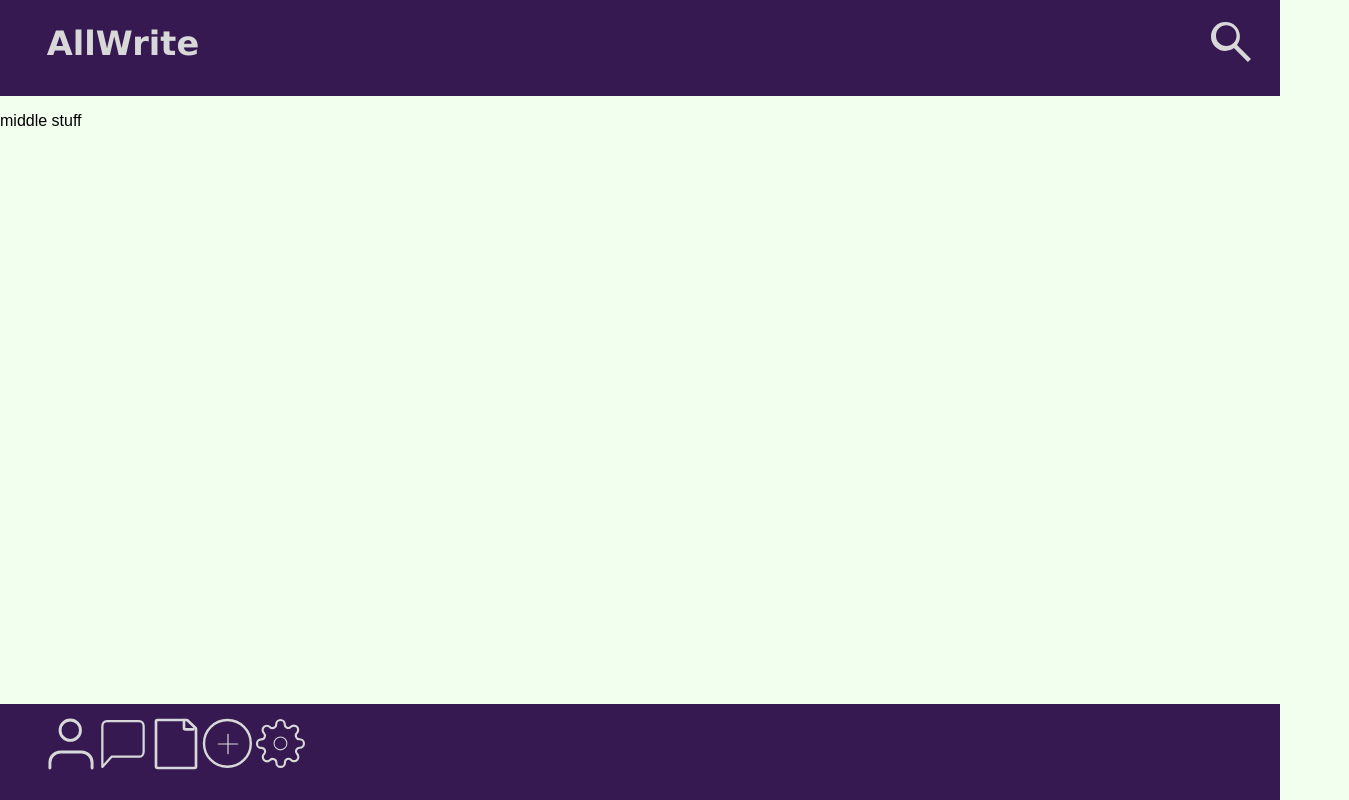
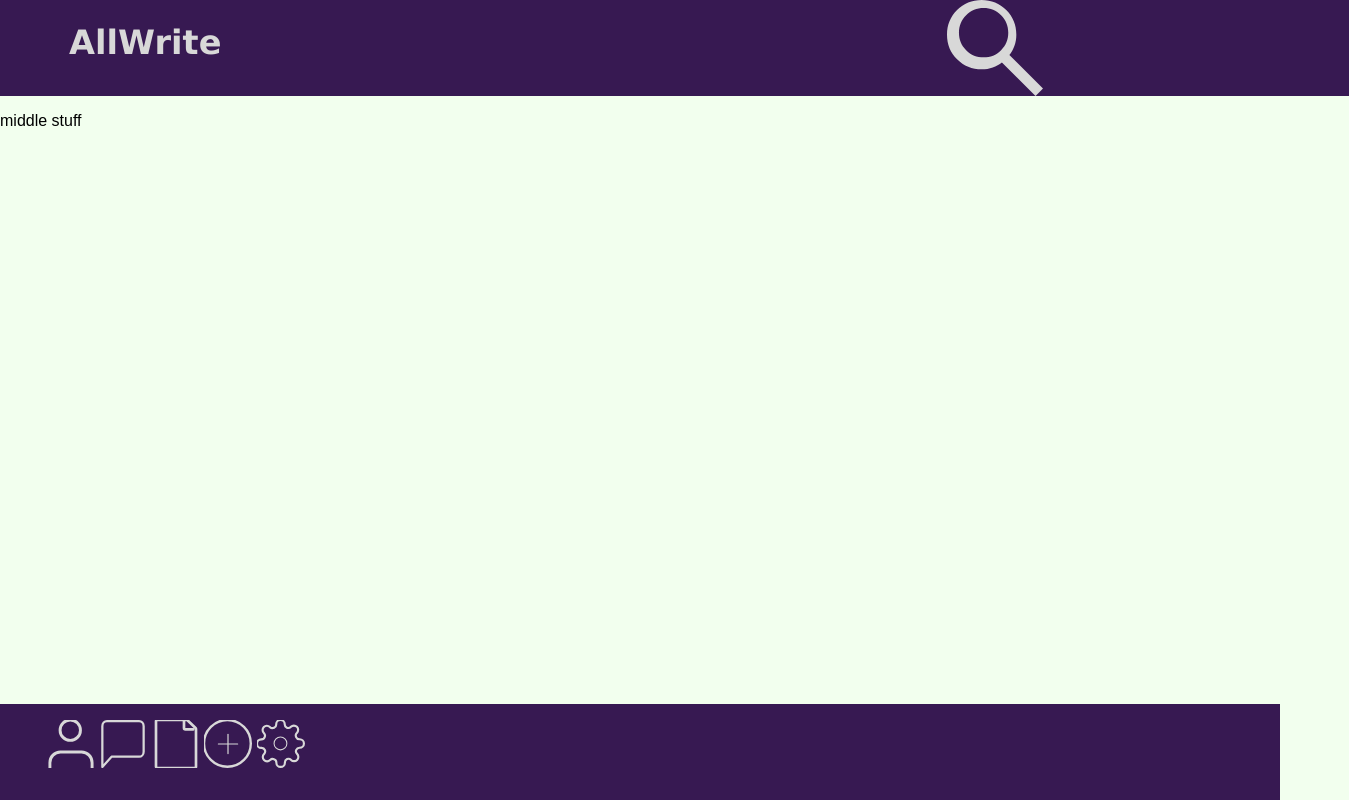
Before and after one commit to HaleyBelsher/allwrite, a plain HTML site: page index.html in a window 1280 px wide. Shown: the whole page, 1349 px wide, since content can reach past the window. Drawn offline with Linux system fonts and the light colour scheme.

Commit message:
Commit 2

```diff
--- a/css/style.css
+++ b/css/style.css
@@ -9,7 +9,6 @@ to look back at this text later to learn further coding.
 h1 {
     font-size: 4.2dvh;
     font-family:Bangla MN, Geneva, Verdana, sans-serif;
-
 }
 
 /*The period says that "site-header" is a class. The class refers
@@ -18,6 +17,10 @@ more to the location of the text than the type of text it is.*/
     /*The background-color indicates what will be behind the text.
     It is measured in hex.*/
     position:relative;
+    padding-left:2.7dvw;
+    padding-right:2.7dvw;
+    display:flex;
+    justify-content:space-between;
     background-color:#371952;
     /*The width indicates how much of the width of the screen will
     be the background color.*/
@@ -26,25 +29,15 @@ more to the location of the text than the type of text it is.*/
     /*Overflow describes what happens to the text that goes beyond
     the container. Auto allows scrolling, but only shows scroll
     bars when necessary.*/
-    overflow: hidden;
+    overflow:hidden;
     color:#d8d8d8;
         }
-
-.site-title {
-/*Float means that the element should tend toward that side of
-the container.*/
-    float:left;
- /*Padding is how much padding there is for each side of an element,
-    and the default is to use all sides. You can use -top, -right,
-    -bottom, and -left to fix that.*/
-    padding-left:3.66dvw;
-    padding-top:0.18dvh;
-    padding-bottom:0.25dvh;
-    }
 
 svg {
     color:#d8d8d8;
     overflow:visible
+    width: 100%;
+    height:auto;
 }
 
 .search {
@@ -70,10 +63,6 @@ body {
 }
 
 
-.site-header::after{
-clear:both;
-}
-
 .bottom {
 height:8dvh;
 width:90dvw;
--- a/index.html
+++ b/index.html
@@ -28,19 +28,20 @@ to look back at this text later to learn further coding. -->
 the information in h1 and in the .site-title section of the
 css file.-->
 
-<svg class="search" width="5dvh" height="5dvh" viewBox="0 0 37 37" version="1.1" xmlns="http://www.w3.org/2000/svg" xmlns:xlink="http://www.w3.org/1999/xlink">
-    <g id="Page-1" stroke="none" stroke-width="1" fill="none" fill-rule="evenodd">
-        <g id="Home-Screen" transform="translate(-337, -21)" fill="#D8D8D8" fill-rule="nonzero">
-            <g id="Search" transform="translate(337, 21)">
-                <path d="M34.1222222,37 L21.1722222,24.05 C20.1444444,24.8722222 18.9625,25.5231481 17.6263889,26.0027778 C16.2902778,26.4824074 14.8685185,26.7222222 13.3611111,26.7222222 C9.62685185,26.7222222 6.46643519,25.4289352 3.87986111,22.8423611 C1.29328704,20.255787 0,17.0953704 0,13.3611111 C0,9.62685185 1.29328704,6.46643519 3.87986111,3.87986111 C6.46643519,1.29328704 9.62685185,0 13.3611111,0 C17.0953704,0 20.255787,1.29328704 22.8423611,3.87986111 C25.4289352,6.46643519 26.7222222,9.62685185 26.7222222,13.3611111 C26.7222222,14.8685185 26.4824074,16.2902778 26.0027778,17.6263889 C25.5231481,18.9625 24.8722222,20.1444444 24.05,21.1722222 L37,34.1222222 L34.1222222,37 Z M14.1111111,22.1111111 C16.75,22.1111111 18.9930556,21.1875 20.8402778,19.3402778 C22.6875,17.4930556 23.6111111,15.25 23.6111111,12.6111111 C23.6111111,9.97222222 22.6875,7.72916667 20.8402778,5.88194444 C18.9930556,4.03472222 16.75,3.11111111 14.1111111,3.11111111 C11.4722222,3.11111111 9.22916667,4.03472222 7.38194444,5.88194444 C5.53472222,7.72916667 4.61111111,9.97222222 4.61111111,12.6111111 C4.61111111,15.25 5.53472222,17.4930556 7.38194444,19.3402778 C9.22916667,21.1875 11.4722222,22.1111111 14.1111111,22.1111111 Z" id="Shape"></path>
-            </g>
-        </g>
-    </g>
-</svg>
+
 <!--h1, h2, down to h6, are the types of sections in an html
     document. These correspond to css sections, so you can
     format all h1 the same, h2 the same, and so on.-->
-        <h1 class="site-title">AllWrite</h1>
+        <h1 class="site-header">AllWrite</h1>
+        <svg class="site-header" width="4.2dvh" height="4.2dvh" viewBox="0 0 37 37" version="1.1" xmlns="http://www.w3.org/2000/svg" xmlns:xlink="http://www.w3.org/1999/xlink">
+            <g id="Page-1" stroke="none" stroke-width="1" fill="none" fill-rule="evenodd">
+                <g id="Home-Screen" transform="translate(-337, -21)" fill="#D8D8D8" fill-rule="nonzero">
+                    <g id="Search" transform="translate(337, 21)">
+                        <path d="M34.1222222,37 L21.1722222,24.05 C20.1444444,24.8722222 18.9625,25.5231481 17.6263889,26.0027778 C16.2902778,26.4824074 14.8685185,26.7222222 13.3611111,26.7222222 C9.62685185,26.7222222 6.46643519,25.4289352 3.87986111,22.8423611 C1.29328704,20.255787 0,17.0953704 0,13.3611111 C0,9.62685185 1.29328704,6.46643519 3.87986111,3.87986111 C6.46643519,1.29328704 9.62685185,0 13.3611111,0 C17.0953704,0 20.255787,1.29328704 22.8423611,3.87986111 C25.4289352,6.46643519 26.7222222,9.62685185 26.7222222,13.3611111 C26.7222222,14.8685185 26.4824074,16.2902778 26.0027778,17.6263889 C25.5231481,18.9625 24.8722222,20.1444444 24.05,21.1722222 L37,34.1222222 L34.1222222,37 Z M14.1111111,22.1111111 C16.75,22.1111111 18.9930556,21.1875 20.8402778,19.3402778 C22.6875,17.4930556 23.6111111,15.25 23.6111111,12.6111111 C23.6111111,9.97222222 22.6875,7.72916667 20.8402778,5.88194444 C18.9930556,4.03472222 16.75,3.11111111 14.1111111,3.11111111 C11.4722222,3.11111111 9.22916667,4.03472222 7.38194444,5.88194444 C5.53472222,7.72916667 4.61111111,9.97222222 4.61111111,12.6111111 C4.61111111,15.25 5.53472222,17.4930556 7.38194444,19.3402778 C9.22916667,21.1875 11.4722222,22.1111111 14.1111111,22.1111111 Z" id="Shape"></path>
+                    </g>
+                </g>
+            </g>
+        </svg>
 
         </header>
         </div>
```
